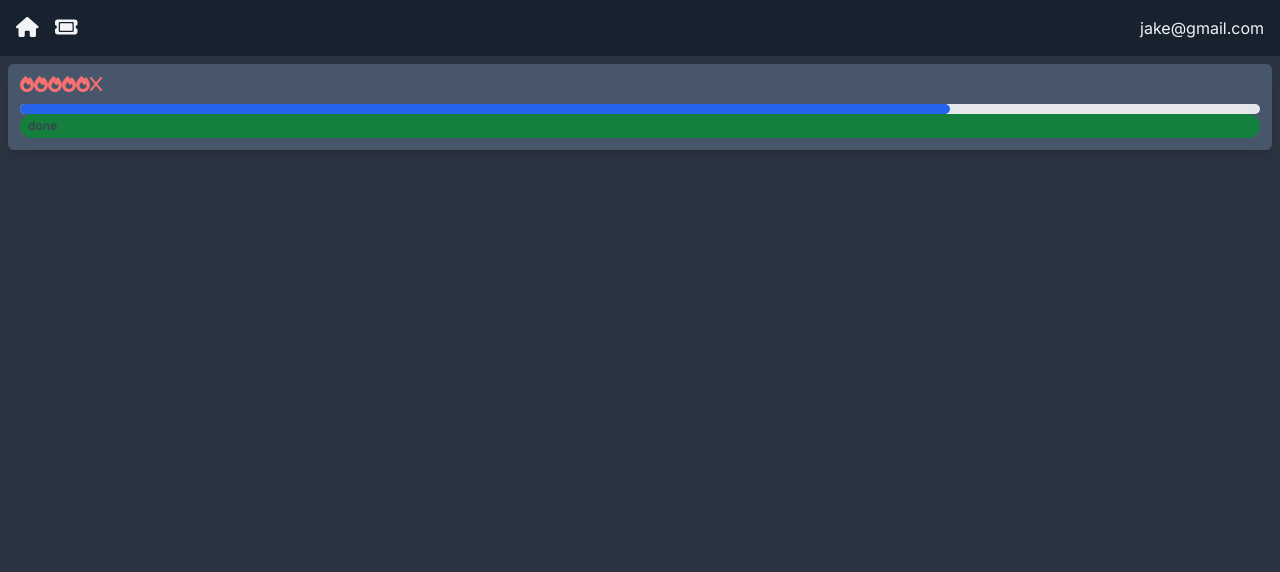
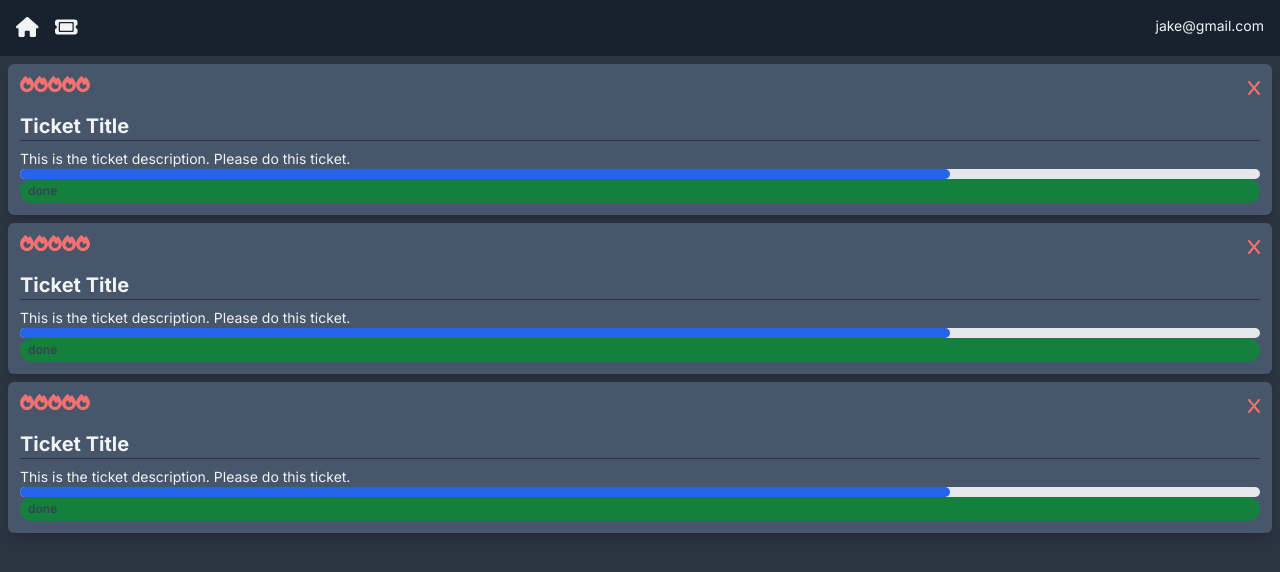
Before and after one commit to evan-earle/ticket-app, a Next.js app: page / in a window 1280 px wide. Shown: the top 572 px of the page. Built offline with nearby package versions, Linux system fonts and the light colour scheme.

Commit message:
added more global styles

```diff
--- a/app/(components)/TicketCard.jsx
+++ b/app/(components)/TicketCard.jsx
@@ -8,8 +8,15 @@ const TicketCard = () => {
     <div className="flex flex-col bg-card hover:bg-card-hover rounded-md shadow-lg p-3 m-2">
       <div className="flex mb-3 ">
         <PriorityDisplay />
-        <DeleteBlock />
+        <div className="ml-auto">
+          <DeleteBlock />
+        </div>
       </div>
+      <h4>Ticket Title</h4>
+      <hr className="h-px border-0 bg-page mb-2" />
+      <p className="whitespace-pre-wrap">
+        This is the ticket description. Please do this ticket.
+      </p>
       <ProgressDisplay />
       <StatusDisplay />
     </div>
--- a/app/globals.css
+++ b/app/globals.css
@@ -1,6 +1,30 @@
 @tailwind base;
 @tailwind components;
 @tailwind utilities;
+
+@layer base {
+  h1,
+  h2,
+  h3,
+  h4 {
+    @apply font-bold;
+  }
+  h1 {
+    @apply text-4xl;
+  }
+  h2 {
+    @apply text-3xl;
+  }
+  h3 {
+    @apply text-2xl;
+  }
+  h4 {
+    @apply text-xl;
+  }
+  p {
+    @apply text-sm text-default-text;
+  }
+}
 
 @layer components {
   .icon {
--- a/app/page.jsx
+++ b/app/page.jsx
@@ -4,6 +4,8 @@ const Dashboard = () => {
   return (
     <div>
       <TicketCard />
+      <TicketCard />
+      <TicketCard />
     </div>
   );
 };
```
